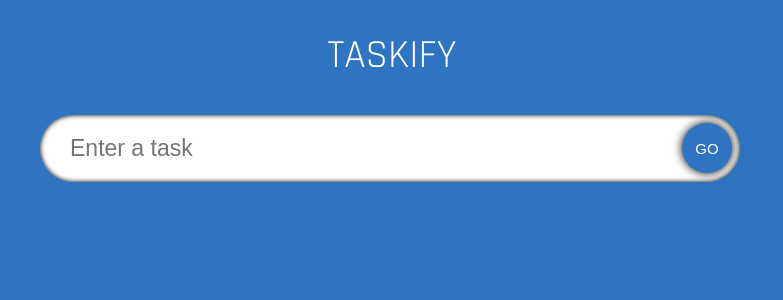
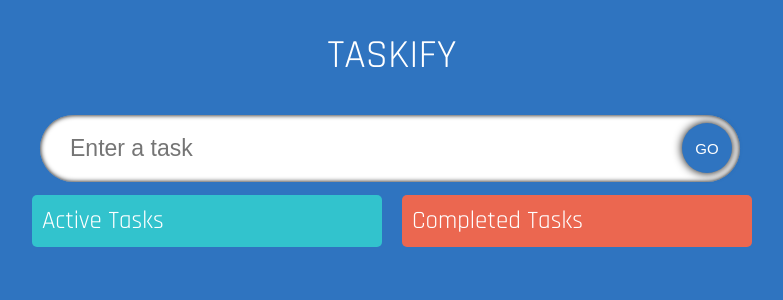
Before and after one commit to Prathameshp98/taskify, a React (Create React App) app: page / in a window 1280 px wide. Shown: the top 300 px of the page, without its empty margins (248-1031 px from the left). Built offline with nearby package versions, Linux system fonts and the light colour scheme; the HTML template or start-up script is replaced by a standard one.

Commit message:
added competed section and draggable

```diff
--- a/package.json
+++ b/package.json
@@ -9,8 +9,10 @@
     "@types/jest": "^27.5.2",
     "@types/node": "^16.18.27",
     "@types/react": "^18.2.6",
+    "@types/react-beautiful-dnd": "^13.1.4",
     "@types/react-dom": "^18.2.4",
     "react": "^18.2.0",
+    "react-beautiful-dnd": "^13.1.1",
     "react-dom": "^18.2.0",
     "react-icons": "^4.8.0",
     "react-scripts": "5.0.1",
--- a/src/App.tsx
+++ b/src/App.tsx
@@ -1,4 +1,5 @@
 import React, { useState } from 'react';
+import { DragDropContext } from 'react-beautiful-dnd'
 import './App.css';
 
 import InputField from './components/InputField';
@@ -9,6 +10,7 @@ const App: React.FC = () => {
 
   const [todo, setTodo] = useState<string>("")
   const [todos, setTodos] = useState<Todo[]>([])
+  const [completedTodos, setCompletedTodos] = useState<Todo[]>([])
 
   const handleAdd = (e: React.FormEvent) => {
     e.preventDefault()
@@ -22,11 +24,19 @@ const App: React.FC = () => {
   console.log(todos)
 
   return (
-    <div className="App">
-      <span className="heading">Taskify</span>
-      <InputField todo={todo} setTodo={setTodo} handleAdd={handleAdd}/>
-      <TodoList todos={todos} setTodos={setTodos} />
-    </div>
+    <DragDropContext onDragEnd={() => {}}>
+      <div className="App">
+        <span className="heading">Taskify</span>
+        <InputField todo={todo} setTodo={setTodo} handleAdd={handleAdd}/>
+        <TodoList
+          todos={todos}
+          setTodos={setTodos}
+          completedTodos={completedTodos}
+          setCompletedTodos={setCompletedTodos}
+        />
+      </div>
+    </DragDropContext>
+
   );
 };
 
--- a/src/components/SingleTodo.tsx
+++ b/src/components/SingleTodo.tsx
@@ -4,14 +4,16 @@ import { MdDone } from 'react-icons/md'
 
 import { Todo } from '../models'
 import './styles.css'
+import { Draggable } from 'react-beautiful-dnd'
 
 type Props = {
+    index: number;
     todo: Todo;
     todos: Todo[];
     setTodos: React.Dispatch<React.SetStateAction<Todo[]>>;
 }
 
-const SingleTodo: React.FC<Props> = ({ todo, todos, setTodos }: Props) => {
+const SingleTodo: React.FC<Props> = ({ index, todo, todos, setTodos }: Props) => {
 
     const inputRef = useRef<HTMLInputElement>(null)
 
@@ -43,7 +45,15 @@ const SingleTodo: React.FC<Props> = ({ todo, todos, setTodos }: Props) => {
     }
 
     return (
-        <form className='todos__single' onSubmit={(e) => handleEdit(e, todo.id)}>
+        <Draggable draggableId={todo.id.toString()} index={index}>
+            {(provided) => (
+                <form
+                    className='todos__single'
+                    onSubmit={(e) => handleEdit(e, todo.id)}
+                    {...provided.draggableProps}
+                    {...provided.dragHandleProps}
+                    ref={provided.innerRef}
+                >
                     {edit ? (
                         <input
                             ref={inputRef}
@@ -75,6 +85,10 @@ const SingleTodo: React.FC<Props> = ({ todo, todos, setTodos }: Props) => {
                         </span>
                     </div>
                 </form>
+            )}
+
+        </Draggable>
+
     )
 }
 
--- a/src/components/TodoList.tsx
+++ b/src/components/TodoList.tsx
@@ -1,26 +1,62 @@
 import React from 'react'
+import { Droppable } from 'react-beautiful-dnd';
 
 import './styles.css'
 import { Todo } from '../models'
 import SingleTodo from './SingleTodo';
 
+
 interface Props {
     todos: Todo[];
     setTodos: React.Dispatch<React.SetStateAction<Todo[]>>;
+    completedTodos: Todo[];
+    setCompletedTodos: React.Dispatch<React.SetStateAction<Todo[]>>;
 }
 
-const TodoList: React.FC<Props> = ({ todos, setTodos}: Props) => {
+const TodoList: React.FC<Props> = ({ todos, setTodos, completedTodos,  setCompletedTodos}: Props) => {
     return (
-        <div className='todos'>
-            {todos.map(todo => (
+        <div className='container'>
+            <Droppable droppableId="TodosList">
+                {(provided) => (
+                    <div
+                        className='todos'
+                        ref={provided.innerRef}
+                        {...provided.droppableProps}
+                    >
+                        <span className='todos__heading'>Active Tasks</span>
+                        {todos.map((todo, index) => (
                             <SingleTodo
+                                index={index}
                                 todo={todo}
                                 key={todo.id}
                                 todos={todos}
                                 setTodos={setTodos}
                             />
                         ))}
+                        {provided.placeholder}
                     </div>
+                )}
+            </Droppable>
+            <Droppable droppableId="TodosRemove">
+                {(provided) => (
+                    <div className='todos remove' ref={provided.innerRef} {...provided.droppableProps}>
+                        <span className='todos__heading'>Completed Tasks</span>
+                        {completedTodos.map((todo, index) => (
+                            <SingleTodo
+                                index={index}
+                                todo={todo}
+                                key={todo.id}
+                                todos={completedTodos}
+                                setTodos={setCompletedTodos}
+                            />
+                        ))}
+                        {provided.placeholder}
+                    </div>
+                )}
+            </Droppable>
+
+        </div>
+
     )
 }
 
--- a/src/components/styles.css
+++ b/src/components/styles.css
@@ -43,11 +43,31 @@
     box-shadow: 0 0 5px #000;
 }
 
+.container {
+    display: flex;
+    gap: 20px;
+    margin-top: 10px;
+    justify-content: space-around;
+    align-items: center;
+    flex-wrap: wrap;
+}
+
 .todos {
+    width: 330px;
     display: flex;
     flex-wrap: wrap;
-    gap: 20px;
-    justify-content: center;
+    padding: 10px;
+    border-radius: 5px;
+    background-color: rgb(50, 195, 205);
+}
+
+.remove {
+    background-color: rgb(235, 103, 80);
+}
+
+.todos__heading {
+    font-size: 25px;
+    color: #fff;
 }
 
 .todos__single {
@@ -57,6 +77,12 @@
     padding: 20px;
     margin-top: 15px;
     background-image: url("https://img.freepik.com/free-photo/crumpled-yellow-paper-background-close-up_60487-2390.jpg?size=626&ext=jpg");
+    transition: 0.2s;
+}
+
+.todos__single:hover {
+    box-shadow: 0 0 5px #000;
+    transform: scale(1.015);
 }
 
 .todos__single--text {
--- a/src/index.tsx
+++ b/src/index.tsx
@@ -7,7 +7,5 @@ const root = ReactDOM.createRoot(
   document.getElementById('root') as HTMLElement
 );
 root.render(
-  <React.StrictMode>
     <App />
-  </React.StrictMode>
 );
```
Also changed, not shown: 1 other file (tests, documents, lock files or other folders). Lines whose indentation alone changed are shown as unchanged.
